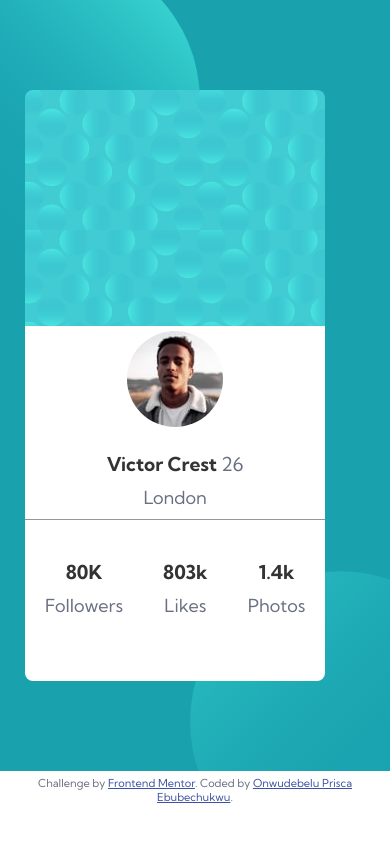
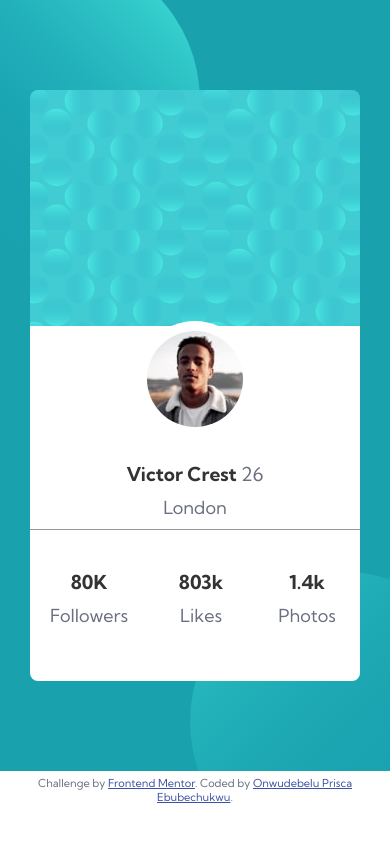
Before and after one commit to PriscaTonia/challenge-3, a plain HTML site: page index.html in a window 390 px wide. Drawn offline with Linux system fonts and the light colour scheme.

Commit message:
touching up the css styles

```diff
--- a/style.css
+++ b/style.css
@@ -17,17 +17,17 @@ main{
     background-position:top -70% left 7%, bottom -180% right 7% ;
     background-repeat: no-repeat;
     background-size: 500px, 550px;
-    padding: 90px 0px;
+    padding: 90px 500px;
 }
 
 /* card section */
 section{
-    width: 30vw;
+    max-width: 100%;
     min-height:70vh ;
     display: grid;
     grid-template-rows: 40% 60%;
     border-radius: 8px;
-    margin: auto;
+
 }
 section .plain{
     border-radius: 8px 8px 0px 0px;
@@ -68,7 +68,9 @@ h4 span{
 }
 .img-cont{
     margin-top: -50px;
-
+    background-color: white;
+    border-radius:50%;
+    padding: 10px;
 }
 .img-cont img{
     border-radius:50%;
@@ -76,13 +78,12 @@ h4 span{
 
 @media screen and (min-width: 375px) and (max-width: 700px){
     main{
-        padding: 90px 25px 90px 25px;
+        padding: 90px 30px;
         background-size: 300px;
         background-position:top -50px left -100px, bottom -100px right -100px;
     }
     section{
-        margin: 0 ;
-        width: 50%;
+       max-width: 100%;
         min-height: 70vh;
     }
 }
```
Also changed, not shown: 1 other file.
